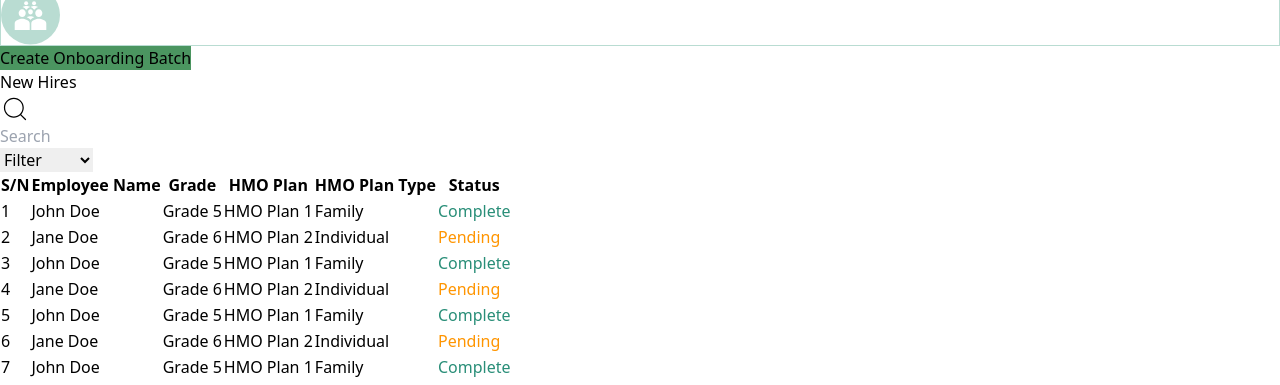
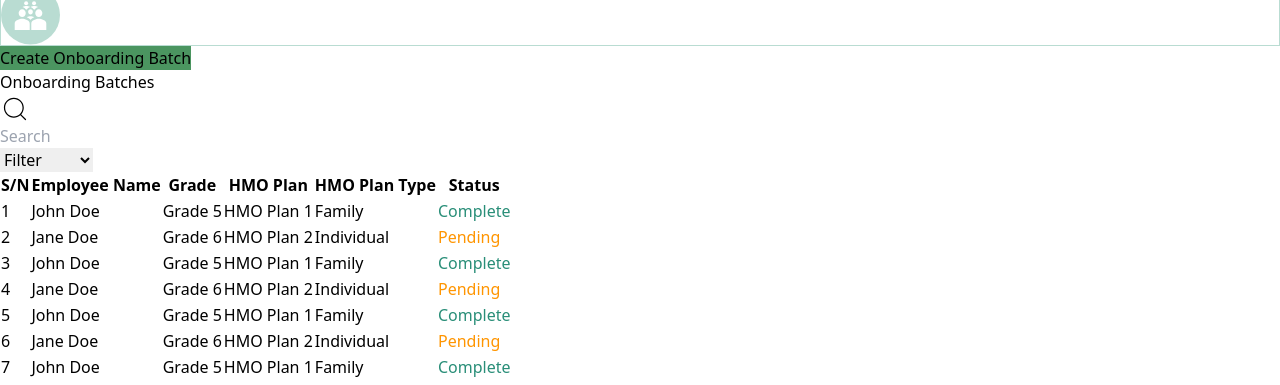
Before and after one commit to evabanegacom/sterling-onboarding, a React app: page /admin/onboarding-batch in a window 1280 px wide. Shown: the part 879-1264 px from the top of the page. Built offline with nearby package versions, Linux system fonts and the light colour scheme; the HTML template or start-up script is replaced by a standard one.

Commit message:
added selection

```diff
--- a/src/dashboard/onboarding-batches/onboarded-batches.jsx
+++ b/src/dashboard/onboarding-batches/onboarded-batches.jsx
@@ -1,8 +1,13 @@
-import React from 'react'
+import React, { useState } from 'react';
 import moveStaff from '../../assets/move-staff.svg';
 import { CiSearch } from "react-icons/ci";
+import moveStaffToBatch from '../../assets/move-staff-to-batch.svg';
 
 const OnboardedBatches = () => {
+    const [showCheckboxes, setShowCheckboxes] = useState(false);
+
+    const [selectedEmployees, setSelectedEmployees] = useState([]);
+
     const employees = [
         {
             id: 1,
@@ -54,11 +59,24 @@ const employees = [
             department: 'Engineering',
         },
     ]
+
+    const toggleCheckboxes = () => {
+        setShowCheckboxes(!showCheckboxes);
+    };
+
+    const handleCheckboxChange = (employee) => {
+        if (selectedEmployees.some(e => e.id === employee.id)) {
+            setSelectedEmployees(selectedEmployees.filter(e => e.id !== employee.id));
+        } else {
+            setSelectedEmployees([...selectedEmployees, employee]);
+        }
+    };
+
     return (
         <div>
             <div className='flex bg-white py-3 items-center px-3'>
                 <div className='neutral-black text-xl font-bold'>Tech AcDEmy batch</div>
-            <button className='ml-auto'><img src={moveStaff} alt='move-staff' /></button>
+                <button className='ml-auto' onClick={toggleCheckboxes}><img src={moveStaff} alt='move-staff' /></button>
                 <div className='relative'>
                     <CiSearch size={30} className='absolute left-3 top-1/2 transform -translate-y-1/2 text-gray-400' />
                     <input
@@ -68,20 +86,36 @@ const employees = [
                     />
                 </div>
             </div>
-     <div className='grid grid-cols-1 md:grid-cols-2 lg:grid-cols-4 gap-4 bg-green-50'>
+            <div className='flex items-center'>
+                <div className='neutral-black font-black text-base'>
+
+                    {selectedEmployees?.length} staff selected
+                </div>
+                <button className='ml-auto mr-10 text-red-500 font-bold'>Cancel</button>
+                <button className='custom-bg-green text-white flex items-center font-bold gap-2 w-40 rounded-lg justify-center p-2'><img src={moveStaffToBatch} alt='move staff' />Move staff</button>
+            </div>
+            <div className='grid grid-cols-1 md:grid-cols-2 lg:grid-cols-4 gap-4 bg-green-50 mt-5'>
                 {employees.map((employee) => (
-                <div key={employee?.id} className='flex items-center flex-col gap-3 py-8 text-center shadow-md'>
+                    <div key={employee.id} className='relative flex items-center flex-col gap-3 py-8 text-center shadow-md bg-white rounded-lg'>
+                        {showCheckboxes && (
+                            <input
+                                type='checkbox'
+                                className='absolute top-2 left-2'
+                                checked={selectedEmployees.some(e => e.id === employee.id)}
+                                onChange={() => handleCheckboxChange(employee)}
+                            />
+                        )}
                         <img src={employee.image} alt='employee' className='w-12 h-12 rounded-full' />
                         <div className='space-y-3'>
                             <h3 className='neutral-black font-bold text-base'>{employee.name}</h3>
                             <p className='text-sm font-semibold custom-green'>{employee.department}</p>
-                        <p style={{ color: '#202224'}} className='text-sm'>{employee.email}</p>
+                            <p style={{ color: '#202224' }} className='text-sm'>{employee.email}</p>
                         </div>
                     </div>
                 ))}
             </div>
         </div>
-  )
-}
+    );
+};
 
-export default OnboardedBatches
+export default OnboardedBatches;
--- a/src/dashboard/onboarding-batches/onboarding-batch.jsx
+++ b/src/dashboard/onboarding-batches/onboarding-batch.jsx
@@ -3,6 +3,7 @@ import statsIcon from '../../assets/stats-icon.svg';
 import HiresTable from '../hires-table';
 import OnboardingBatchForm from './onboarding-batch-form';
 import OnboardedBatches from './onboarded-batches';
+import OnboardingTable from './onboarding-table';
 
 const OnboardingBatch = () => {
   const stats = [
@@ -36,7 +37,7 @@ const OnboardingBatch = () => {
       className="custom-bg-green text-white text-base font-semibold w-56 py-2 rounded-lg">
         Create Onboarding Batch</button></div>
       </div>
-      <HiresTable />
+      <OnboardingTable />
     </div>
     :
     <OnboardingBatchForm showForm={showForm} setShowForm={setShowForm} />
--- /dev/null
+++ b/src/dashboard/onboarding-batches/onboarding-table.jsx
@@ -0,0 +1,168 @@
+import { useState } from 'react'
+import { CiSearch } from "react-icons/ci";
+// import exportIcon from '../../assets/export-icon.svg'	;
+import { IoEllipsisVerticalSharp } from "react-icons/io5";
+import emptyData from '../../assets/empty-data.svg';
+import OnboardedBatches from './onboarded-batches';
+// import TableActions from './table-actions';
+
+const OnboardingTable = ({ setShowForm, setSelectedUser }) => {
+
+  const [isOpen, setIsOpen] = useState(false);
+   const tableHeader = ['S/N', 'Employee Name', 'Grade', 'HMO Plan', 'HMO Plan Type', 'Status', ""]
+   const [ showOnboardingBatch, setShowOnboardingBatch ] = useState(false);
+
+   const tableData = [
+      {
+        sn: 1,
+        employeeName: 'John Doe',
+        grade: 'Grade 5',
+        hmoPlan: 'HMO Plan 1',
+        hmoPlanType: 'Family',
+        status: 'Complete',
+      },
+      {
+        sn: 2,
+        employeeName: 'Jane Doe',
+        grade: 'Grade 6',
+        hmoPlan: 'HMO Plan 2',
+        hmoPlanType: 'Individual',
+        status: 'Pending',
+      },
+      {
+        sn: 3,
+        employeeName: 'John Doe',
+        grade: 'Grade 5',
+        hmoPlan: 'HMO Plan 1',
+        hmoPlanType: 'Family',
+        status: 'Complete',
+      },
+      {
+        sn: 4,
+        employeeName: 'Jane Doe',
+        grade: 'Grade 6',
+        hmoPlan: 'HMO Plan 2',
+        hmoPlanType: 'Individual',
+        status: 'Pending',
+      },
+      {
+        sn: 5,
+        employeeName: 'John Doe',
+        grade: 'Grade 5',
+        hmoPlan: 'HMO Plan 1',
+        hmoPlanType: 'Family',
+        status: 'Complete',
+      },
+      {
+        sn: 6,
+        employeeName: 'Jane Doe',
+        grade: 'Grade 6',
+        hmoPlan: 'HMO Plan 2',
+        hmoPlanType: 'Individual',
+        status: 'Pending',
+      },
+
+      {
+        sn: 7,
+        employeeName: 'John Doe',
+        grade: 'Grade 5',
+        hmoPlan: 'HMO Plan 1',
+        hmoPlanType: 'Family',
+        status: 'Complete',
+      },
+      {
+        sn: 8,
+        employeeName: 'Jane Doe',
+        grade: 'Grade 6',
+        hmoPlan: 'HMO Plan 2',
+        hmoPlanType: 'Individual',
+        status: 'Pending',
+      }
+    ]
+    const toggleForm = (value) => {
+      setSelectedUser(value);
+      setShowForm(true);
+    }
+  // const tableData = []
+  return (
+    <>
+    {!showOnboardingBatch ?
+    <div className='mt-10 bg-white'>
+      <div className='flex justify-between items-center px-4 py-3'>
+        {tableData?.length > 0 ? <div className='text-left text-black text-lg font-bold'>Onboarding Batches</div> : null}
+       {tableData.length > 1 ?
+        <div className='flex items-center gap-4 ml-auto'>
+        <div className='relative'>
+            <CiSearch size={30} className='absolute left-3 top-1/2 transform -translate-y-1/2 text-gray-400' />
+            <input
+              type='text'
+              placeholder='Search'
+              className='border border-gray-300 rounded-lg pl-10 pr-3 py-3'
+            />
+          </div>
+          <select
+            name='filter'
+            id='filter'
+            className='border border-gray-300 bg-gray-50 rounded-lg px-3 py-3'
+          >
+            <option value='filter'>Filter</option>
+            <option value='all'>All</option>
+            <option value='complete'>Complete</option>
+            <option value='pending'>Pending</option>
+          </select>
+          {/* <button style={{ border: '1px solid #E28604', color: '#E28604'}} className='gap-1 rounded-lg px-3 flex items-center py-3'>
+            <img src={exportIcon} alt='export' /><span>Export</span>
+          </button> */}
+        </div>
+          : null}
+      </div>
+
+     {tableData?.length > 0 ?
+      <div className='overflow-x-auto mt-4'>
+        <table className='w-full'>
+          <thead>
+            <tr>
+              {tableHeader.map((header, index) => (
+                <th key={index} className='text-left border-b border-gray-200 px-4 py-5 muted-text font-bold text-sm'>
+                  {header}
+                </th>
+              ))}
+            </tr>
+          </thead>
+          <tbody className='font-medium text-sm'>
+            {tableData.map((data, index) => (
+              <tr key={index} className='border-b border-gray-200 cursor-pointer' onClick={() => setShowOnboardingBatch(true)}>
+                <td className='px-4 py-5'>{data.sn}</td>
+                <td className='px-4 py-5'>{data.employeeName}</td>
+                <td className='px-4 py-5'>{data.grade}</td>
+                <td className='px-4 py-5'>{data.hmoPlan}</td>
+                <td className='px-4 py-5'>{data.hmoPlanType}</td>
+                <td style={{ color: data?.status === 'Complete' ? '#298E78' : '#FF9500'}} className='px-4 py-5 font-bold'>{data.status}</td>
+                {/* <td
+                style={{ position: 'relative' }}
+                onClick={() => {
+                  setIsOpen(!isOpen);
+                  setSelectedUser(data);
+                }}
+                className="table-action"
+              >
+                <IoEllipsisVerticalSharp />
+                {isOpen && selectedUser?.sn === data?.sn ? (
+                  <div><TableActions isOpen={true} selectedUser={selectedUser} setIsOpen={setIsOpen} /></div>
+                ) : null}
+              </td> */}
+              </tr>
+            ))}
+          </tbody>
+        </table>
+      </div>
+
+      : <div className='flex justify-center pb-20'><button ><img src={emptyData} alt='empty data' className='mt-5 h-96' /></button></div>}
+
+    </div>
+    : <OnboardedBatches />}
+    </>
+  )
+}
+
+export default OnboardingTable
```
Also changed, not shown: src/assets/move-staff-to-batch.svg (added). Lines whose indentation alone changed are shown as unchanged.
